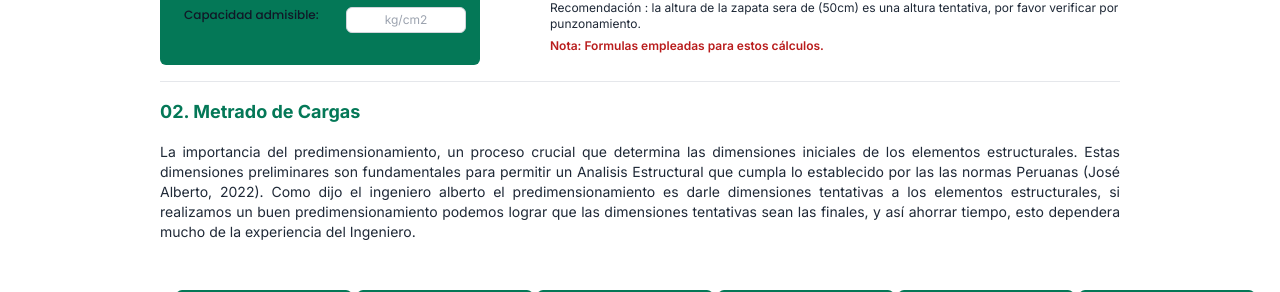
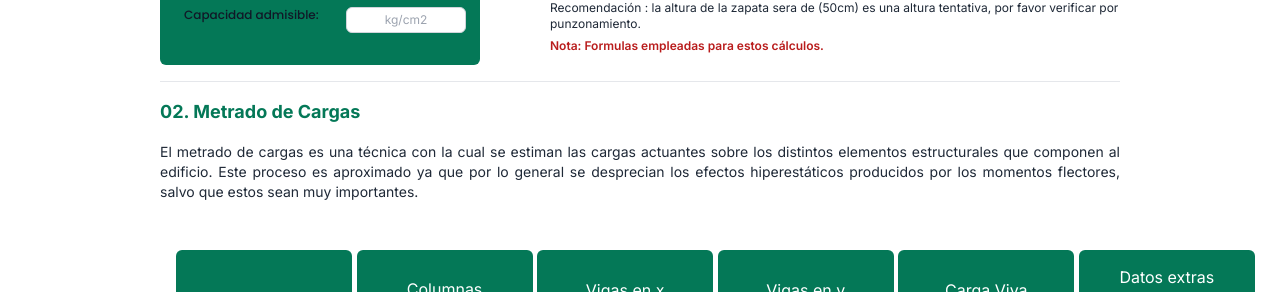
Before and after one commit to Yopax/SpeedStructural, a Next.js app: page /dashboard/metrado in a window 1280 px wide. Shown: the part 1132-1424 px from the top of the page. Built offline with nearby package versions, Linux system fonts and the light colour scheme.

Commit message:
01/03/2024

```diff
--- a/src/components/ComponentContextPredi.jsx
+++ b/src/components/ComponentContextPredi.jsx
@@ -436,13 +436,9 @@ const acolumnofinal = Math.ceil(Math.sqrt(areaColumna) / 5) * 5
         <hr className="my-2" />
 
         <p className="text-lg text-emerald-700 font-bold my-4">02. Metrado de Cargas</p>
-          <p className="text-sm my-4 text-justify">La importancia del predimensionamiento, un proceso crucial
-          que determina las dimensiones iniciales de los elementos estructurales. Estas dimensiones
-          preliminares son fundamentales para permitir un Analisis Estructural que cumpla lo establecido por las
-          las normas Peruanas (José Alberto, 2022). Como dijo el ingeniero alberto el predimensionamiento es darle
-          dimensiones tentativas a los elementos estructurales, si realizamos un buen predimensionamiento podemos lograr
-          que las dimensiones tentativas sean las finales, y así ahorrar tiempo, esto dependera mucho de la
-          experiencia del Ingeniero.
+          <p className="text-sm my-4 text-justify">El metrado de cargas es una técnica con la cual se estiman las cargas actuantes sobre
+los distintos elementos estructurales que componen al edificio. Este proceso es aproximado ya que por lo general se desprecian los efectos hiperestáticos producidos por los
+momentos flectores, salvo que estos sean muy importantes.
         </p>
 
         <div className="w-screen justify-center text-center items-center p-2 grid grid-cols-7 max-[1024px]:grid-cols-3 max-[768px]:grid-cols-2 max-[425px]:grid-cols-1 mt-8 mb-8 ">
```
